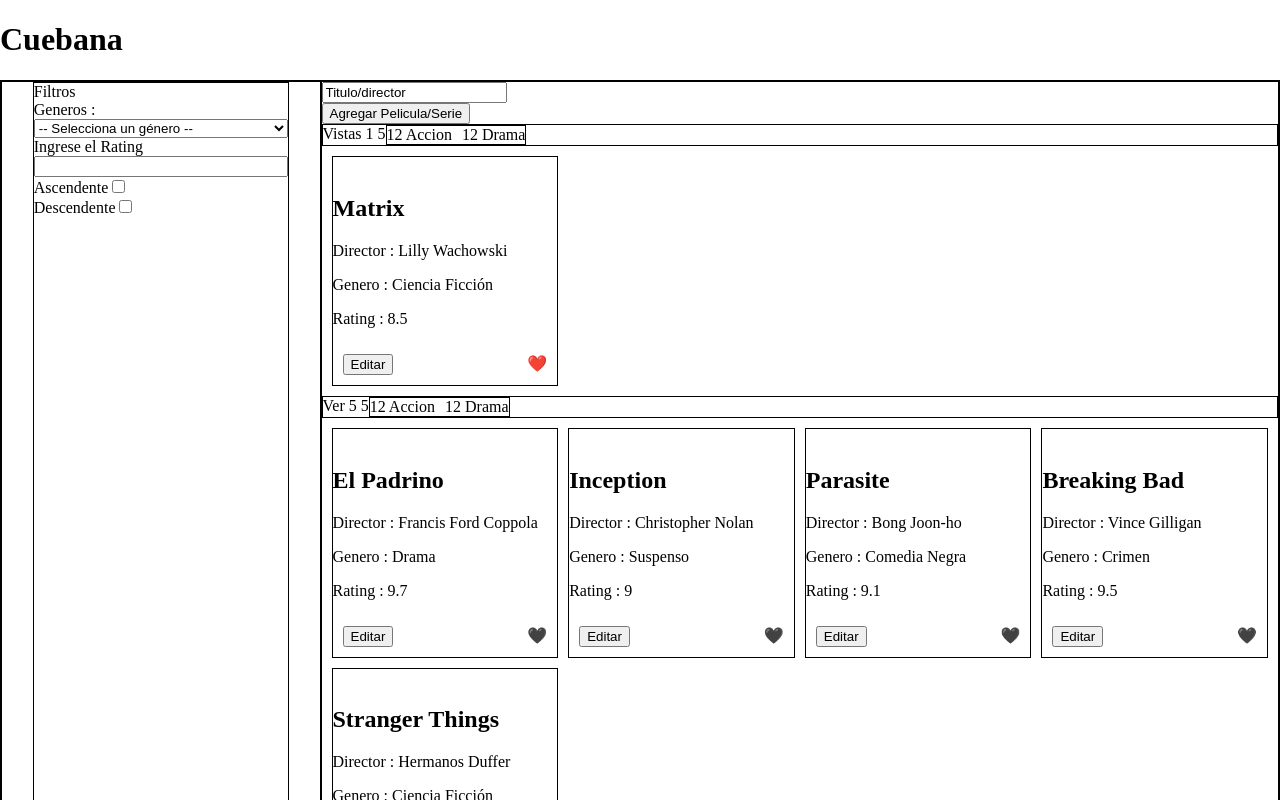
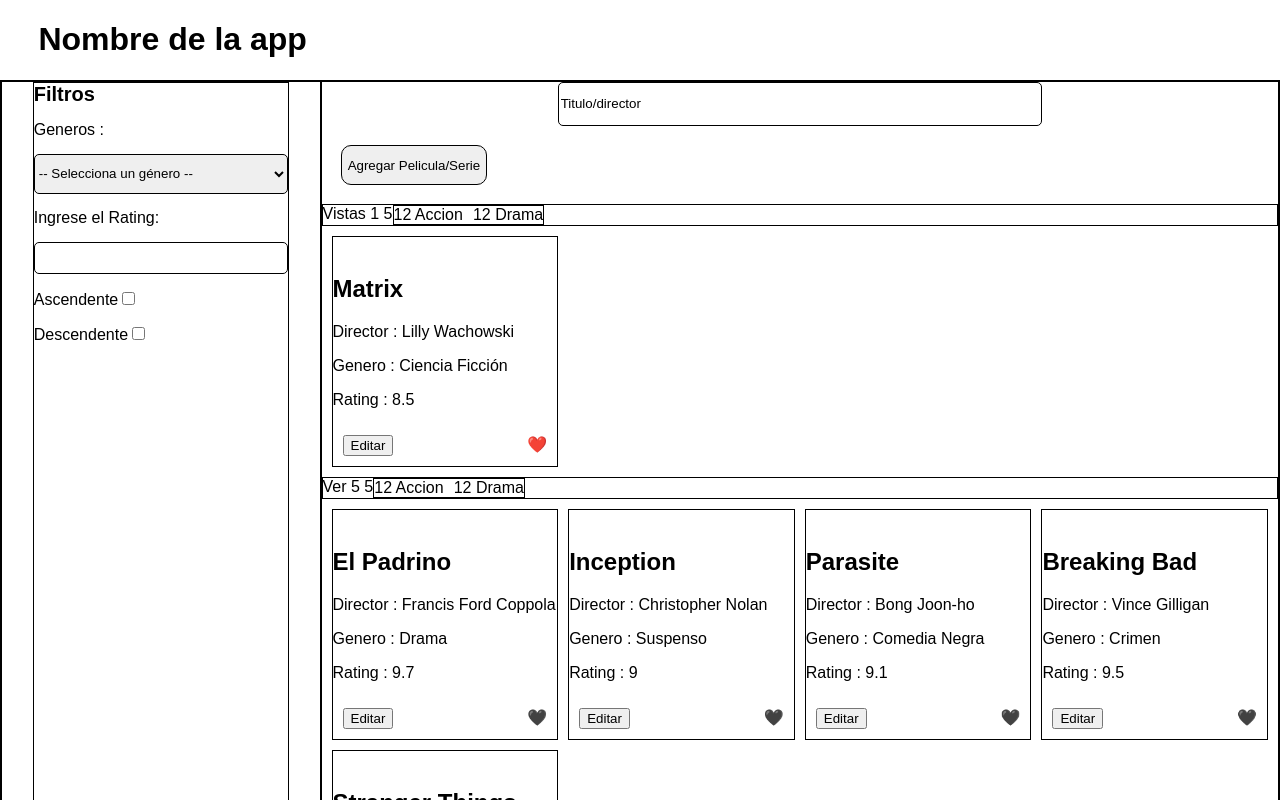
Before and after one commit to Diiegorios46/-1proyect-react-PWA, a React (Vite) app in the folder proyectReact/: page / in a window 1280 px wide. Shown: the top 800 px of the page. Built offline with nearby package versions, Linux system fonts and the light colour scheme.

Commit message:
-update estilos

```diff
--- a/proyectReact/src/App.css
+++ b/proyectReact/src/App.css
@@ -1,4 +1,7 @@
 body{
     padding: 0;
-    margin: 0
+    margin: 0 ;
+    /* background-color: #161616; */
+    /* color: #fff; */
+    font-family: 'Poppins', sans-serif;
 }
--- a/proyectReact/src/Components/Tittle/Titte.jsx
+++ b/proyectReact/src/Components/Tittle/Titte.jsx
@@ -1,7 +1,8 @@
+import Style from './Tittle.module.css'
 
 const Tittle = () => {
     return (
-        <h1>Cuebana</h1>
+        <h1 className={Style.tittle}>Nombre de la app</h1>
     )
 }
 
--- /dev/null
+++ b/proyectReact/src/Components/Tittle/Tittle.module.css
@@ -0,0 +1,5 @@
+
+.tittle{
+    font-size: 2rem;
+    margin-left:3%;
+}
--- a/proyectReact/src/pages/Home/Home.jsx
+++ b/proyectReact/src/pages/Home/Home.jsx
@@ -137,12 +137,13 @@
                     </div>
                 )}
 
+
                 <section className={Styles.container_filtros}>
                     <div className={Styles.filtros}>
-                        <span>Filtros</span>
+                        <span className={Styles.tittle_filtros}>Filtros</span>
                         <span>Generos : </span>
 
-                        <select name="genero" id="genero">
+                        <select name="genero" id="genero" className={Styles.select_filtros}>
                             <option value="">-- Selecciona un género --</option>
                             <option value="accion">Acción</option>
                             <option value="">-- Selecciona un género --</option>
@@ -165,8 +166,8 @@
                             <option value="deporte">Deporte</option>
                         </select>
 
-                        <label htmlFor="">Ingrese el Rating</label>
-                        <input type="text" name="" id="" />
+                        <label htmlFor="">Ingrese el Rating:</label>
+                        <input type="text" name="" id="" className={Styles.input}/>
 
                         <label htmlFor="">Ascendente
                             <input type="checkbox" name="" id="" />
@@ -181,16 +182,16 @@
                     </div>
                 </section>
 
-                        <section className={Styles.container_peliculas}>
+                <section className={Styles.container_peliculas}>
 
-                            {/* Titulo / director - Busqueda */}
-                <div>
-                    <input type="text" value={"Titulo/director"}/>
+                {/* Titulo / director - Busqueda */}
+                <div className={Styles.container_inputBusqueda}>
+                    <input type="text" value={"Titulo/director"} className={Styles.inputBusquedaPeli}/>
                 </div>
 
                 {/* Agregar pelicula/serie  */}
-                <div>
-                    <button onClick={() => setButtonAddpeli(true)}>Agregar Pelicula/Serie</button>
+                <div className={Styles.container_buttonAgregarPeli}>
+                    <button className={Styles.buttonAgregarPeli} onClick={() => setButtonAddpeli(true)}>Agregar Pelicula/Serie</button>
                 </div>
 
                 {/* vistas */}
--- a/proyectReact/src/pages/Home/Home.module.css
+++ b/proyectReact/src/pages/Home/Home.module.css
@@ -24,7 +24,54 @@
     border: 1px solid black;
     display : flex;
     flex-direction: column;
+    gap: 15px;
+}
 
+.tittle_filtros{
+    font-size: 20px;
+    font-weight: bold;
+}
+
+.select_filtros{
+    width: 100%;
+    height: 40px;
+    border-radius: 5px;
+    border: 1px solid black;
+}
+
+.input{
+    height: 20px;
+    border-radius: 5px;
+    border: 1px solid black;
+    padding: 5px;
+}
+
+.container_inputBusqueda{
+    display: flex;
+    justify-content: center;
+    align-items: center;
+    gap: 10px;
+}
+
+.container_buttonAgregarPeli{
+    display: flex;
+    gap: 10px;
+    margin: 2%;
+
+}
+
+.buttonAgregarPeli{
+    height: 40px;
+    border-radius: 10px;
+    border: 1px solid black;
+    cursor: pointer;
+}
+
+.inputBusquedaPeli{
+    width: 50%;
+    height: 40px;
+    border-radius: 5px;
+    border: 1px solid black;
 }
 
 .container_cards{
```
